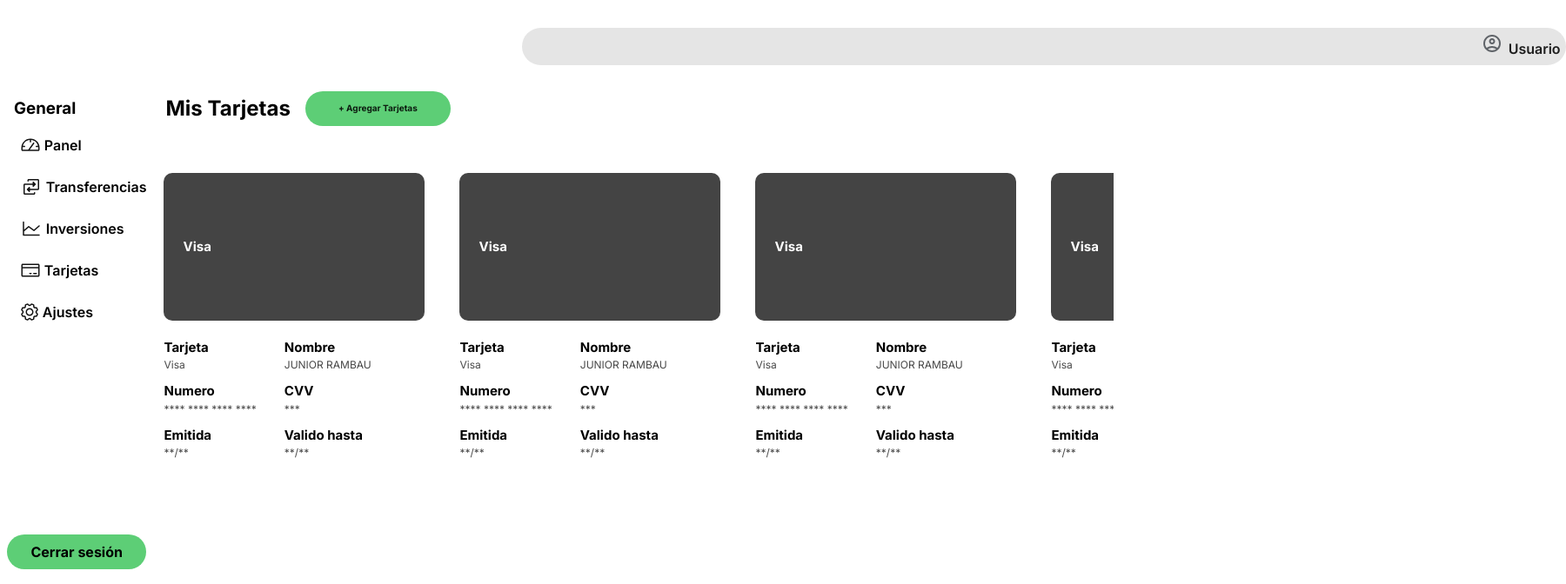
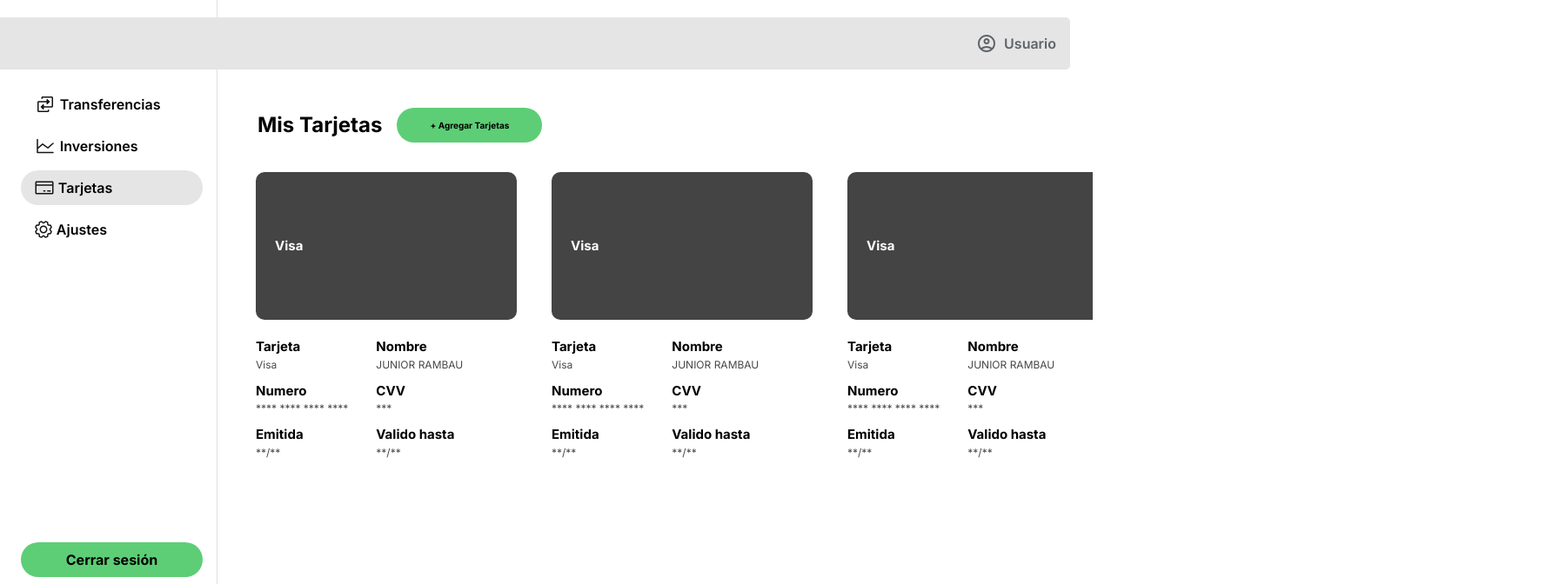
Before and after one commit to Josefinamrm/Billetera_Virtual_Web, a Vue app: page /cards in a window 1280 px wide. Shown: the top 672 px of the page at 87% size, 1800 px wide, since content can reach past the window. Built offline with nearby package versions, Linux system fonts and the light colour scheme.

Commit message:
coherence between pages

```diff
--- a/src/App.vue
+++ b/src/App.vue
@@ -9,23 +9,72 @@ const vuetify = createVuetify()
 </script>
 
 <template>
-  <v-app>
-    <BarraSuperior />
-    <div class="hola">
-      <Menu />
-      <RouterView />
+  <div class="app-container">
+    <Menu class="sidebar" />
+    <div class="main-content">
+      <BarraSuperior />
+      <div class="router-view-container">
+        <router-view></router-view>
+      </div>
     </div>
-  </v-app>
+  </div>
 </template>
 
-<style scoped>
+<script>
+import Menu from './components/Menu.vue'
+import BarraSuperior from './components/BarraSuperior.vue'
 
+export default {
+  name: 'App',
+  components: {
+    Menu,
+    BarraSuperior
+  }
+}
+</script>
 
-div.hola {
+<style>
+.app-container {
   display: flex;
-  flex-direction: row;
-  justify-content: flex-start;
-  align-items: flex-start;
-  align-content: flex-start;
+  height: 100vh;
+  overflow: hidden;
+}
+
+.sidebar {
+  position: fixed;
+  left: 0;
+  top: 0;
+  bottom: 0;
+  width: 250px;
+  overflow-y: auto;
+  background-color: #ffffff;
+  border-right: 1px solid #e0e0e0;
+}
+
+.main-content {
+  margin-top: 70px;
+  margin-left: 250px;
+  width: calc(100% - 250px);
+  height: 100vh;
+  flex: 1;
+  display: flex;
+  flex-direction: column;
+}
+
+.router-view-container {
+  flex: 1;
+  overflow-y: auto;
+  padding: 1.5rem;
+  margin-top: 20px; /* Add margin to separate top bar from main content */
+}
+
+@media (max-width: 768px) {
+  .sidebar {
+    width: 200px;
+  }
+
+  .router-view-container {
+    padding: 1rem;
+  }
 }
 </style>
--- a/src/components/BarraSuperior.vue
+++ b/src/components/BarraSuperior.vue
@@ -1,34 +1,58 @@
 <template>
-  <div>
-    <a>
+  <div class="barra-superior">
+    <a @click="navigateTo('profile')">
       <svg
         xmlns="http://www.w3.org/2000/svg"
         height="24px"
         viewBox="0 -960 960 960"
-        width="30px"
-        fill="#5f6368"
-      ><path
-          d="M234-276q51-39 114-61.5T480-360q69 0 132 22.5T726-276q35-41 54.5-93T800-480q0-133-93.5-226.5T480-800q-133 0-226.5 93.5T160-480q0 59 19.5 111t54.5 93Zm246-164q-59 0-99.5-40.5T340-580q0-59 40.5-99.5T480-720q59 0 99.5 40.5T620-580q0 59-40.5 99.5T480-440Zm0 360q-83 0-156-31.5T197-197q-54-54-85.5-127T80-480q0-83 31.5-156T197-763q54-54 127-85.5T480-880q83 0 156 31.5T763-763q54 54 85.5 127T880-480q0 83-31.5 156T763-197q-54 54-127 85.5T480-80Zm0-80q53 0 100-15.5t86-44.5q-39-29-86-44.5T480-280q-53 0-100 15.5T294-220q39 29 86 44.5T480-160Zm0-360q26 0 43-17t17-43q0-26-17-43t-43-17q-26 0-43 17t-17 43q0 26 17 43t43 17Zm0-60Zm0 360Z"
-        />
+        width="24px"
+        fill="currentColor"
+      >
+        <path d="M234-276q51-39 114-61.5T480-360q69 0 132 22.5T726-276q35-41 54.5-93T800-480q0-133-93.5-226.5T480-800q-133 0-226.5 93.5T160-480q0 59 19.5 111t54.5 93Zm246-164q-59 0-99.5-40.5T340-580q0-59 40.5-99.5T480-720q59 0 99.5 40.5T620-580q0 59-40.5 99.5T480-440Zm0 360q-83 0-156-31.5T197-197q-54-54-85.5-127T80-480q0-83 31.5-156T197-763q54-54 127-85.5T480-880q83 0 156 31.5T763-763q54 54 85.5 127T880-480q0 83-31.5 156T763-197q-54 54-127 85.5T480-80Zm0-80q53 0 100-15.5t86-44.5q-39-29-86-44.5T480-280q-53 0-100 15.5T294-220q39 29 86 44.5T480-160Zm0-360q26 0 43-17t17-43q0-26-17-43t-43-17q-26 0-43 17t-17 43q0 26 17 43t43 17Zm0-60Zm0 360Z"/>
       </svg>
-
-      Usuario</a
-    >
+      Usuario
+    </a>
   </div>
 </template>
 
+<script>
+export default {
+  methods: {
+    navigateTo(route) {
+      this.$router.push({ name: route });
+    }
+  }
+}
+</script>
+
 <style scoped>
-div {
+.barra-superior {
   display: flex;
-  justify-content: right; /* Center horizontally */
-  align-content: center;
+  justify-content: flex-end;
+  align-items: center;
+  height: 60px;
+  padding: 0 1rem;
+  background-color: #e5e5e5;
+  border-radius: 5px;
+  margin-top: 20px;
+  margin-right: 50px;
+  position: fixed;
+  top: 0;
+  right: 0;
+  width: 1560px;
+  z-index: 1000;
+}
+
+.barra-superior a {
+  display: flex;
+  align-items: center;
   font-weight: 600;
-  padding: 0.4rem;
-  border-radius: 2rem;
-  width: 75rem;
-  flex-direction: row-reverse;
-  background-color: #e5e5e5;
+  color: #5f6368;
+  text-decoration: none;
   font-size: 16px;
-  margin: 2rem 10rem 20px 600px;
+}
+
+.barra-superior svg {
+  margin-right: 0.5rem;
 }
 </style>
--- a/src/components/Menu.vue
+++ b/src/components/Menu.vue
@@ -2,7 +2,7 @@
   <div class="menu">
     <nav>
       <h3>General</h3>
-      <a @click="navigateTo('panel')">
+      <a :class="{ selected: isSelected('panel') }" @click="navigateTo('panel')">
         <svg
           width="22"
           height="15"
@@ -19,7 +19,7 @@
         </svg>
         Panel
       </a>
-      <a href="/transferencias">
+      <a :class="{ selected: isSelected('transferencia') }" @click="navigateTo('transferencia')">
         <svg
           width="24"
           height="24"
@@ -68,7 +68,7 @@
         </svg>
         Inversiones</a
       >
-      <a @click="navigateTo('cards')">
+      <a :class="{ selected: isSelected('cards') }" @click="navigateTo('cards')">
         <svg
           width="22"
           height="16"
@@ -85,7 +85,7 @@
         </svg>
         Tarjetas</a
       >
-      <a href="/ajustes">
+      <a :class="{ selected: isSelected('ajustes') }" @click="navigateTo('ajustes')">
         <svg
           width="20"
           height="20"
@@ -157,31 +157,35 @@ export default {
   methods: {
     navigateTo(route) {
       this.$router.push({ name: route });
+    },
+    isSelected(route) {
+      return this.$route.name === route;
     }
   }
 }
 </script>
 
 <style scoped>
-div.menu {
+
+.menu {
   display: flex;
-  width: 20vw;
-  height: 85vh;
   flex-direction: column;
   justify-content: space-between;
+  height: 100%;
   font-size: 16px;
+  padding: 1rem;
 }
-div.down,
+
+.down,
 nav {
   display: flex;
   flex-direction: column;
   color: #000000;
   text-align: left;
-  margin-top: 1rem;
   gap: 0.5rem;
+  cursor: default;
 }
-
-div.down {
+.down {
   margin-bottom: 1rem;
 }
 a {
@@ -205,12 +209,15 @@ a:hover {
 a.botonCierre:hover {
   background-color: #5dce76;
 }
+a.selected {
+  background-color: #e5e5e5;
+}
 a.botonCierre {
   display: block;
   text-align: center;
   background-color: #5dce76;
   font-weight: 700;
-  padding: 0.5rem 0;
+  padding: 0.5rem ;
   margin-bottom: 0.5rem;
 }
 
--- a/src/components/mainCardPage/cardPage.vue
+++ b/src/components/mainCardPage/cardPage.vue
@@ -70,7 +70,7 @@ h2 {
   justify-content: flex-start;
   align-items: stretch;
   margin: 10px;
-  margin-bottom: 30px;
+
 }
 
 .cards-display {
--- a/src/components/panelPage/HomePage.vue
+++ b/src/components/panelPage/HomePage.vue
@@ -1,9 +1,9 @@
 <template>
-  <div class="app-container">
-    <div class="main-content">
+  <div class="home-page">
     <div class="financial-dashboard">
       <div class="transactions-section">
         <h2>Transacciones</h2>
+        <div class="transaction-list">
           <div v-for="(group, index) in transactionGroups" :key="index" class="transaction-group">
             <h3>{{ group.title }}</h3>
             <div v-for="transaction in group.transactions" :key="transaction.id" class="transaction-item">
@@ -16,6 +16,7 @@
               </div>
               <div :class="['transaction-amount', transaction.amount > 0 ? 'positive' : 'negative']">
                 {{ transaction.amount > 0 ? '+' : '' }}${{ Math.abs(transaction.amount) }}
+              </div>
             </div>
           </div>
         </div>
@@ -40,13 +41,12 @@
           <input type="text" placeholder="Ingrese Monto" class="transfer-input">
           <div class="transfer-buttons">
             <button @click="initiateTransfer" class="send-btn">Enviar</button>
-              <ConfirmTransferPopup ref="confirmPopup" />
             <button @click="initiateTransfer" class="request-btn">Solicitar</button>
           </div>
         </div>
       </div>
     </div>
-    </div>
+    <ConfirmTransferPopup ref="confirmPopup" />
   </div>
 </template>
 
@@ -59,6 +59,7 @@ const confirmPopup = ref(null)
 const initiateTransfer = () => {
   confirmPopup.value.showPopup()
 }
+
 const transactionGroups = ref([
   {
     title: 'Hoy',
@@ -87,29 +88,30 @@ const transactionGroups = ref([
 
 <style scoped>
 @import url('https://fonts.googleapis.com/css2?family=Inter:wght@400;500;600;700&display=swap');
-* {
+
+.home-page {
   font-family: 'Inter', sans-serif;
-}
-.app-container {
-  display: flex;
+  height: 100%;
   overflow: hidden;
-  height: auto;
-}
-
-.main-content {
-  flex-grow: 1;
   padding: 1rem;
-  width: 100vw;
+  cursor: default;
 }
 
 .financial-dashboard {
   display: flex;
   gap: 2rem;
-  padding: 2rem;
-  font-family: 'Inter', sans-serif;
+  height: 100%;
 }
 
 .transactions-section {
+  flex: 1;
+  overflow: hidden;
+  display: flex;
+  flex-direction: column;
+}
+
+.transaction-list {
+  overflow-y: auto;
   flex: 1;
 }
 
@@ -118,6 +120,7 @@ const transactionGroups = ref([
   display: flex;
   flex-direction: column;
   gap: 2rem;
+  overflow-y: auto;
 }
 
 h2 {
@@ -259,16 +262,8 @@ h3 {
 }
 
 @media (max-width: 768px) {
-  .app-container {
-    flex-direction: column;
-  }
-
-  .main-content {
+  .home-page {
     padding: 0.5rem;
-  }
-
-  .financial-dashboard {
-    padding: 1rem;
   }
 }
 </style>
--- a/src/router/index.js
+++ b/src/router/index.js
@@ -29,6 +29,11 @@ const router = createRouter({
       path: '/panel',
       name: 'panel',
       component: () => import('../components/panelPage/HomePage.vue')
+    },
+    {
+      path: '/transferencia',
+      name: 'transferencia',
+      component: () => import('../components/transferPage/transferPage.vue')
     }
   ]
 })
```
Also changed, not shown: src/components/transferPage/transferPage.vue (added). Lines whose indentation alone changed are shown as unchanged.
